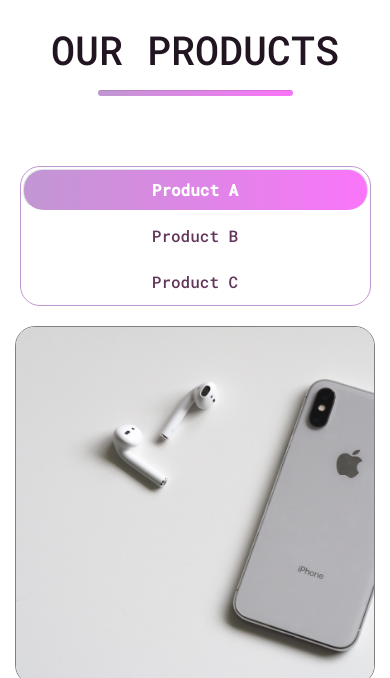
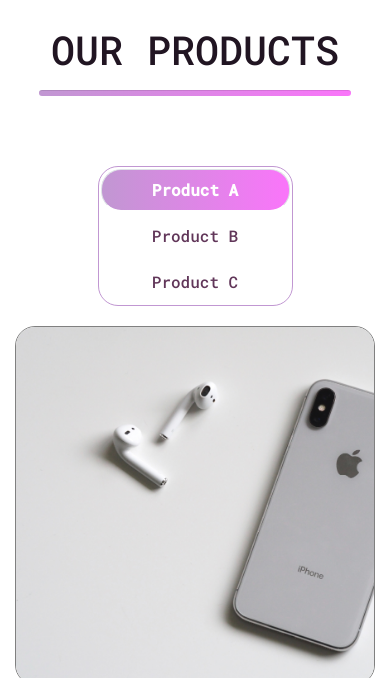
Before and after one commit to salma247/bootstrap, a plain HTML site: page index.html in a window 390 px wide. Shown: the part 315-993 px from the top of the page. Drawn offline with nearby package versions, Linux system fonts and the light colour scheme.

Commit message:
Update main.css

```diff
--- a/css/main.css
+++ b/css/main.css
@@ -97,12 +97,10 @@ footer .container p{
     color: rgb(235, 231, 231);
 }
 @media screen and (max-width: 1000px) {
-
+    hr {
+        width: 80%;
+    }
     .container .col-lg-5 img {
         width: 300px;
     }
-    .products .nav{
-        width: 90%;
-
-    }
 }
```
